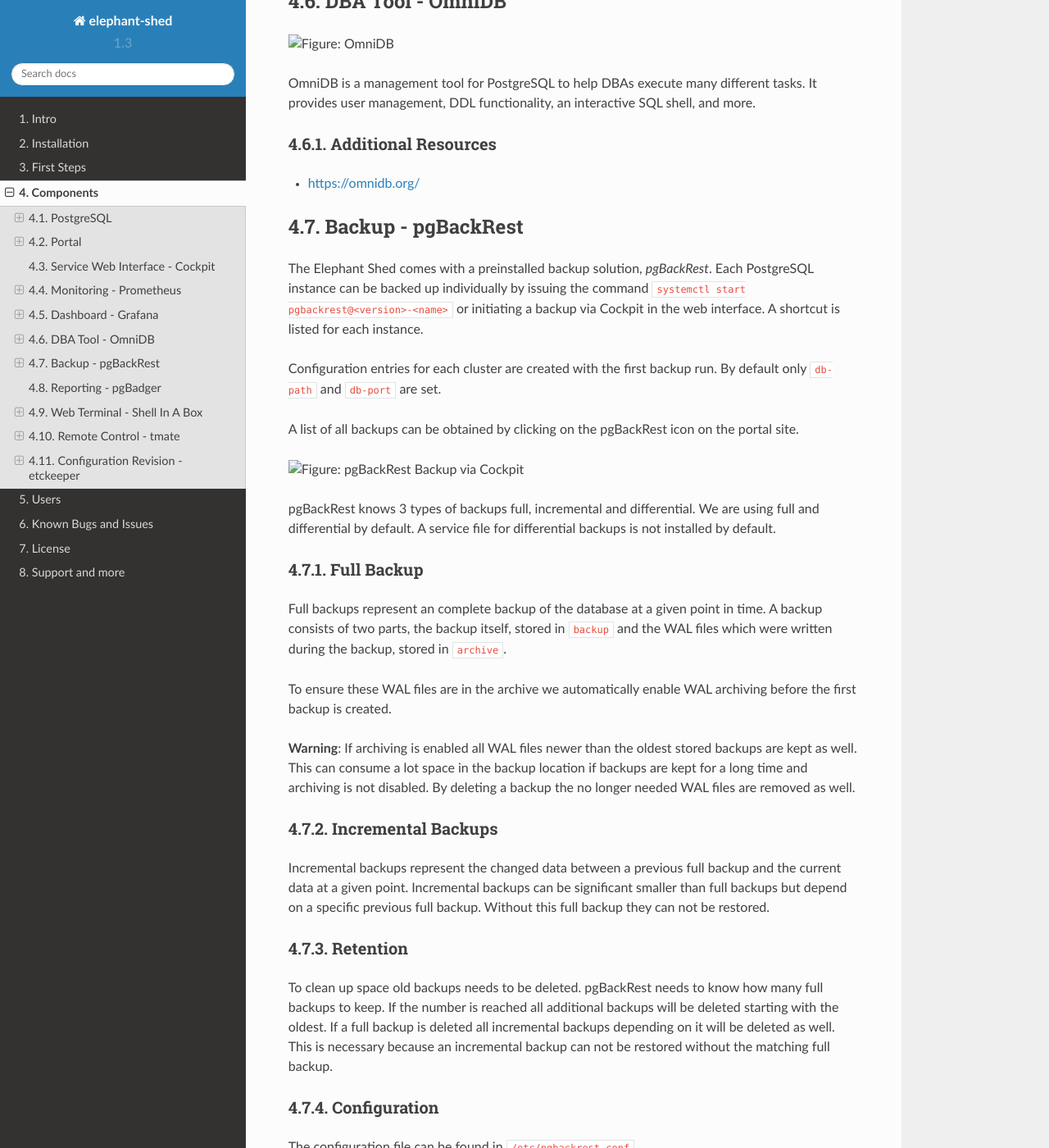
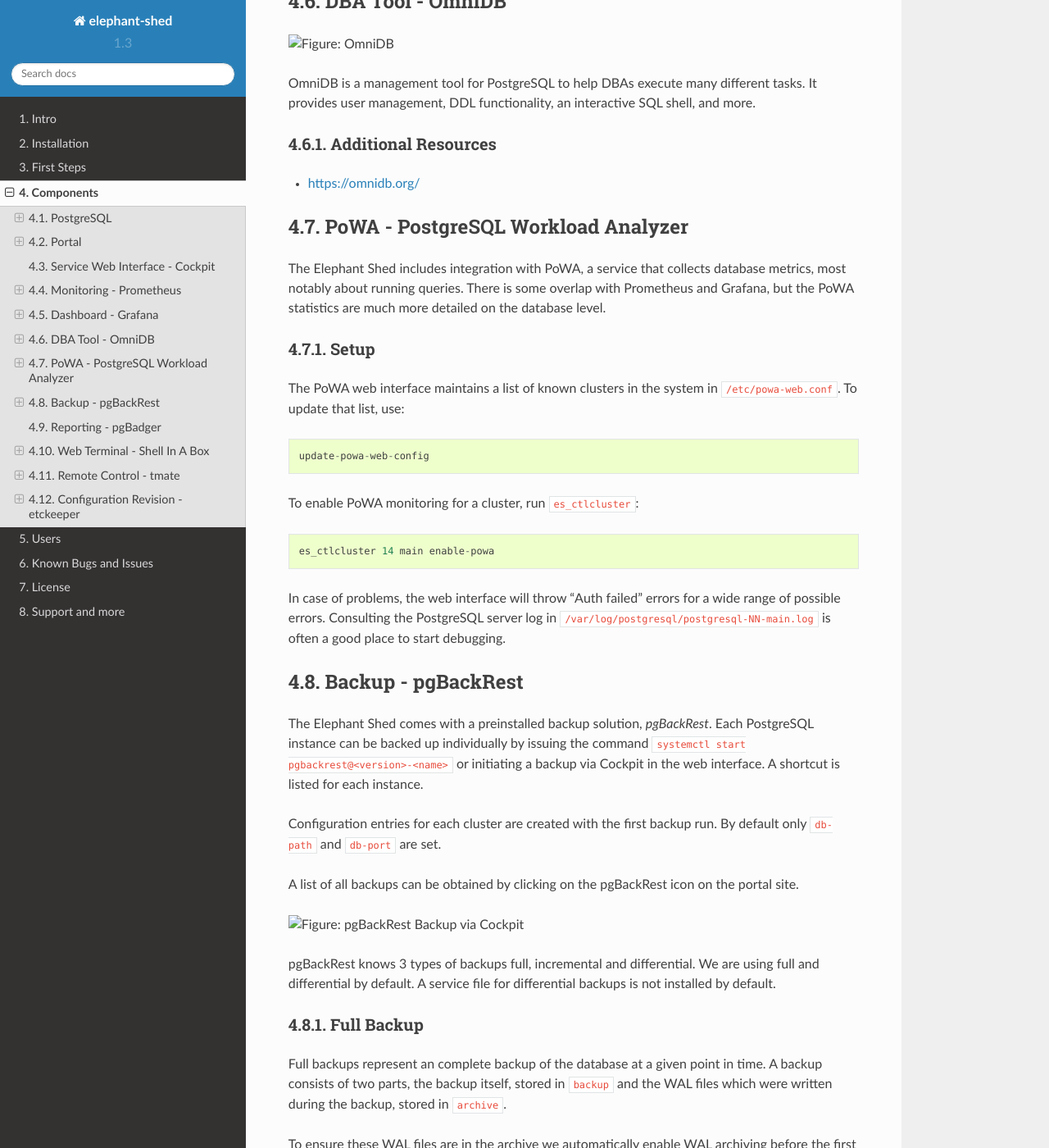
Before and after one commit to credativ/elephant-shed, a Sphinx documentation site: the page built from doc/chapter/components.md, in a window 1280 px wide and 1400 px high, scrolled down 6609 px. Shown: the whole window at 82% size. Built offline with Sphinx 7.4.7 and the Read the Docs theme 2.0.0, drawn with Linux system fonts in a browser that asks for light colours; some of the changed text lies outside the part shown.

Commit message:
Add PoWA documentation

````diff
--- a/doc/chapter/components.md
+++ b/doc/chapter/components.md
@@ -273,6 +273,33 @@ It provides user management, DDL functionality, an interactive SQL shell, and mo
 ### Additional Resources
 
 * <https://omnidb.org/>
+
+## PoWA - PostgreSQL Workload Analyzer
+
+The Elephant Shed includes integration with PoWA, a service that collects
+database metrics, most notably about running queries. There is some overlap
+with Prometheus and Grafana, but the PoWA statistics are much more detailed on
+the database level.
+
+### Setup
+
+The PoWA web interface maintains a list of known clusters in the system in
+`/etc/powa-web.conf`. To update that list, use:
+
+```
+update-powa-web-config
+```
+
+To enable PoWA monitoring for a cluster, run `es_ctlcluster`:
+
+```
+es_ctlcluster 14 main enable-powa
+```
+
+In case of problems, the web interface will throw "Auth failed" errors for a
+wide range of possible errors. Consulting the PostgreSQL server log in
+`/var/log/postgresql/postgresql-NN-main.log` is often a good place to start
+debugging.
 
 ## Backup - pgBackRest
 
````
